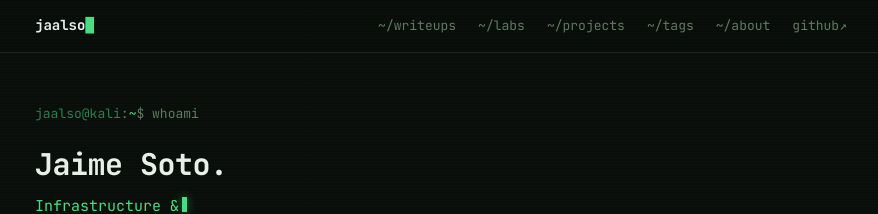
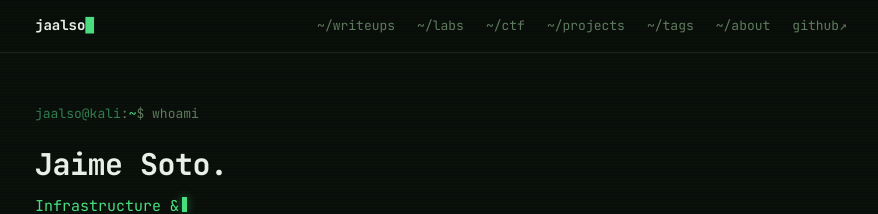
Before and after one commit to jaalso/jaalso.github.io, a Jekyll site: the page built from index.html, in a window 1280 px wide. Shown: the top 214 px of the page, without its empty margins (199-1077 px from the left). Built offline with Jekyll 4.4.1, drawn with Linux system fonts in a browser that asks for light colours.

Commit message:
new portfolio homepage, add CTF & Box page, revert labs, add ~/ctf nav

```diff
--- a/_includes/header.html
+++ b/_includes/header.html
@@ -4,6 +4,7 @@
     <nav class="top">
       <a href="{{ '/writeups/' | relative_url }}"{% if page.url contains '/writeups' %} class="active"{% endif %}>~/writeups</a>
       <a href="{{ '/labs/' | relative_url }}"{% if page.url contains '/labs' %} class="active"{% endif %}>~/labs</a>
+      <a href="{{ '/ctf/' | relative_url }}"{% if page.url contains '/ctf' %} class="active"{% endif %}>~/ctf</a>
       <a href="{{ '/projects/' | relative_url }}"{% if page.url contains '/projects' %} class="active"{% endif %}>~/projects</a>
       <a href="{{ '/tags/' | relative_url }}"{% if page.url contains '/tags' %} class="active"{% endif %}>~/tags</a>
       <a href="{{ '/about/' | relative_url }}"{% if page.url contains '/about' %} class="active"{% endif %}>~/about</a>
```
